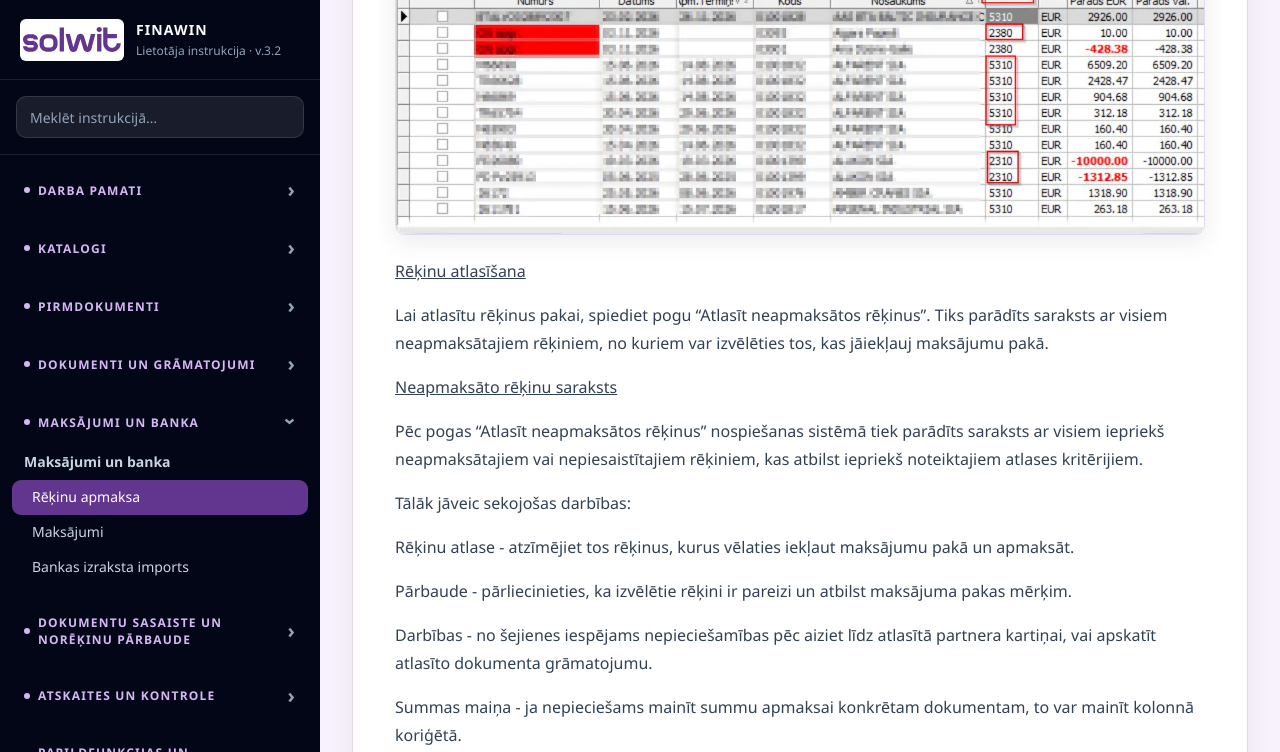
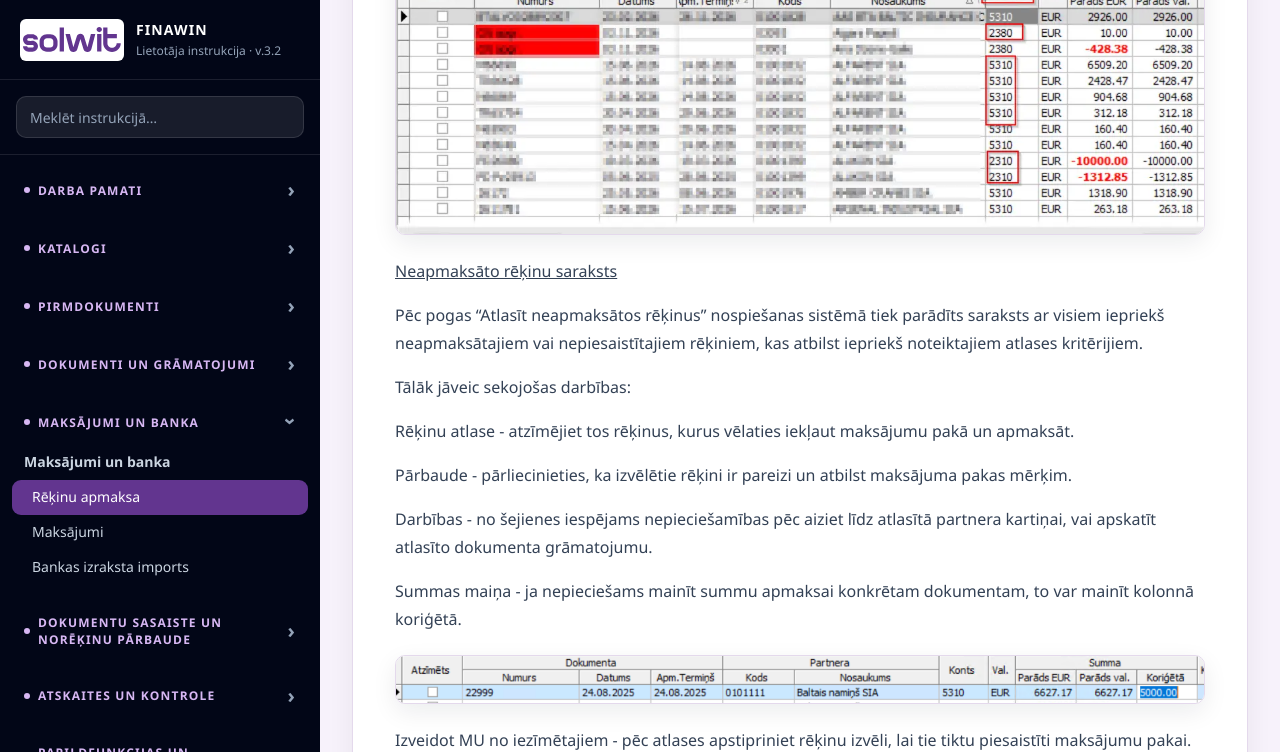
Before and after one commit to cymmtrwqp8-ctrl/finawin-instrukcija1, a Jekyll site: the page built from _docs/060-maksajumi-rekinu-apmaksa.md, in a window 1280 px wide and 900 px high, scrolled down 2130 px, cut to the strip 0-752 px from the top of the window. Built offline with Jekyll 4.4.1, drawn with Linux system fonts in a browser that asks for light colours.

Commit message:
Izņem dublējošo rēķinu atlases aprakstu

```diff
--- a/_docs/060-maksajumi-rekinu-apmaksa.md
+++ b/_docs/060-maksajumi-rekinu-apmaksa.md
@@ -63,10 +63,6 @@ Rezultātā sarakstā **Neapmaksātie/nepiesaistītie rēķini** tiks parādīti
 
 <img src="{{ site.baseurl }}/assets/images/rekinu-apmaksa-atlases-rezultats.webp" alt="Pēc vairāku kontu norādīšanas atlasītie neapmaksātie rēķini" />
 
-<u>Rēķinu atlasīšana</u>
-
-Lai atlasītu rēķinus pakai, spiediet pogu “Atlasīt neapmaksātos rēķinus”. Tiks parādīts saraksts ar visiem neapmaksātajiem rēķiniem, no kuriem var izvēlēties tos, kas jāiekļauj maksājumu pakā.
-
 <u>Neapmaksāto rēķinu saraksts</u>
 
 Pēc pogas “Atlasīt neapmaksātos rēķinus” nospiešanas sistēmā tiek parādīts saraksts ar visiem iepriekš neapmaksātajiem vai nepiesaistītajiem rēķiniem, kas atbilst iepriekš noteiktajiem atlases kritērijiem.
```
